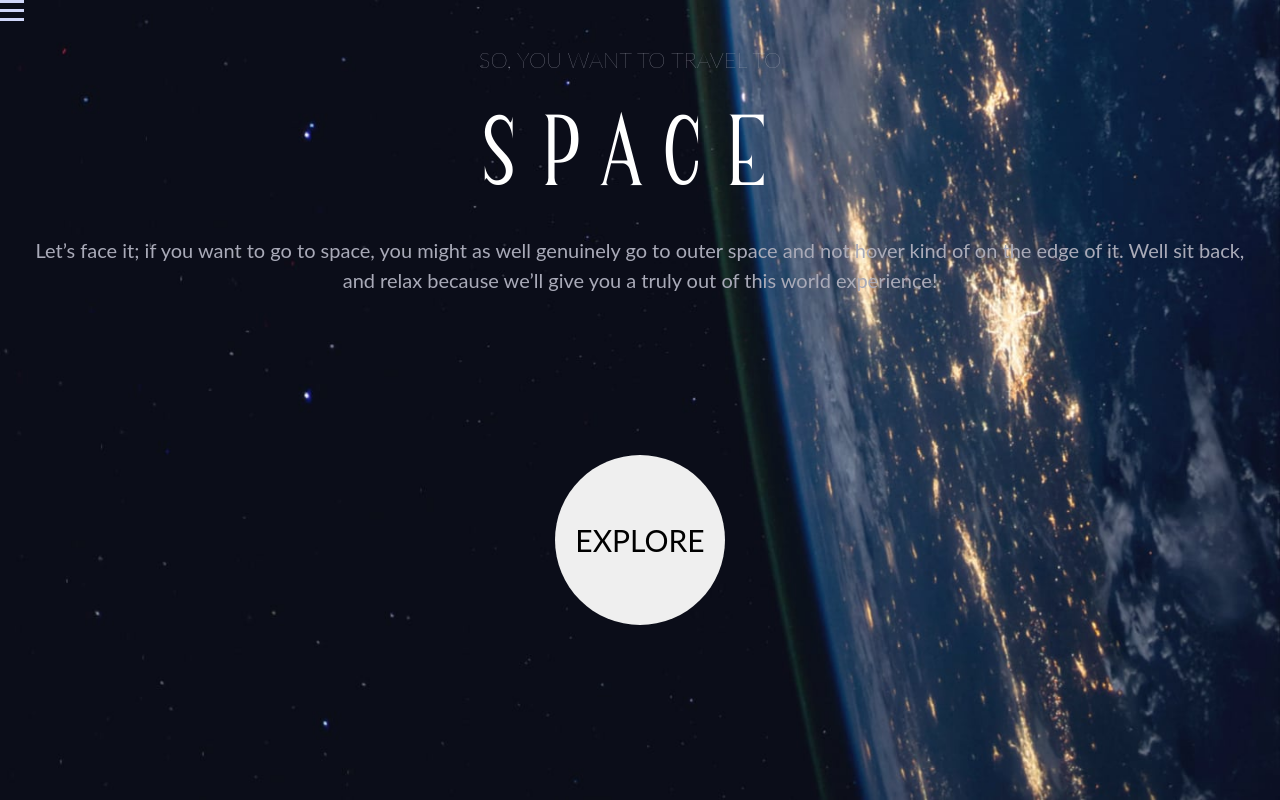
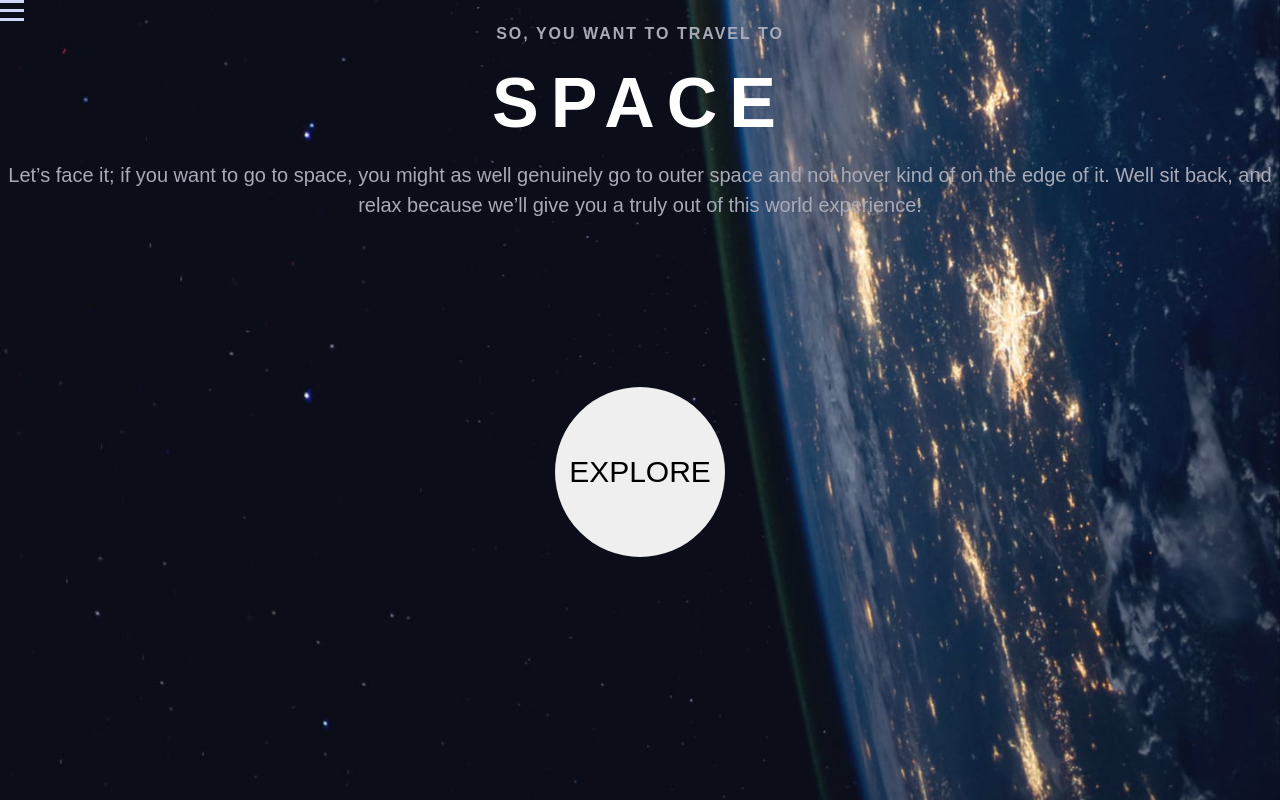
Before and after one commit to JustKooba/Space-tourism-website, a Vue app: page / in a window 1280 px wide. Built offline with nearby package versions, Linux system fonts and the light colour scheme.

Commit message:
changed fonts

```diff
--- a/src/components/main.vue
+++ b/src/components/main.vue
@@ -21,12 +21,14 @@ export default {};
 </script>
 
 <style>
-@font-face {
-  font-family: majesty-display;
-  src: url("../assets/fonts/Majesty Bold.ttf");
+* {
+  margin: 0;
+  padding: 0;
+  box-sizing: border-box;
 }
 
-@import url("https://fonts.googleapis.com/css2?family=Lato:wght@100;300&display=swap");
+@import url("https://fonts.googleapis.com/css2?family=Barlow&display=swap");
+@import url("https://fonts.googleapis.com/css2?family=Barlow&family=Bellefair&display=swap");
 body {
   background-image: url("../assets/home/background-home-tablet.jpg");
   -webkit-background-size: cover;
@@ -35,6 +37,7 @@ body {
   background-size: cover;
   width: 100vw;
   height: 100vh;
+  display: flex;
 }
 
 @media screen and (max-height: 680px) {
@@ -45,8 +48,6 @@ body {
 
 @media screen and (min-width: 681px) {
   body {
-    min-height: 100vh;
-    min-width: 100vw;
     background-image: url("../assets/home/background-home-desktop.jpg");
   }
 }
@@ -55,29 +56,29 @@ body {
 .home-desc {
   color: #a9aab8;
   text-align: center;
-  font-family: "lato", sans-serif;
-  line-height: 30px;
+  font-family: "Barlow", sans-serif;
 }
 .home-desc {
+  line-height: 30px;
   font-size: 20px;
+  text-align: center;
+  padding: 7px;
 }
 .home-subtitle {
   text-transform: uppercase;
-  text-align: left;
-  margin-bottom: 15px;
-  font-size: 22px;
-  font-weight: 100;
-  margin-right: 20px;
+  margin-bottom: 5px;
+  font-size: 16px;
+  letter-spacing: 2px;
 }
 
 .home-title {
   color: #fff;
   text-align: center;
   text-transform: uppercase;
-  font-family: "majesty-display", sans-serif;
-  font-size: 100px;
-  letter-spacing: 25px;
-  margin-bottom: 20px;
+  font-family: "Bellefair", sans-serif;
+  font-size: 70px;
+  letter-spacing: 12px;
+  margin-bottom: 10px;
   margin-top: 15px;
 }
 
@@ -91,17 +92,22 @@ body {
   width: 170px;
   font-size: 30px;
   text-transform: uppercase;
-  font-family: "lato", sans-serif;
+  font-family: "Bellefair", sans-serif;
   font-weight: 400;
-  margin-top: 20vh;
+  margin-top: 10rem;
+}
+
+@media (max-width: 400px) {
+  .explore {
+    margin-top: 5rem;
+  }
 }
 
 .content {
+  text-align: center;
   display: flex;
-  justify-content: center;
+  flex-direction: column;
   align-items: center;
-  flex-direction: column;
-  padding: 20px;
 }
 
 .menu-content {
```
Also changed, not shown: src/assets/fonts/Majesty Bold.ttf (deleted), src/assets/fonts/Majesty Regular.ttf (deleted).
